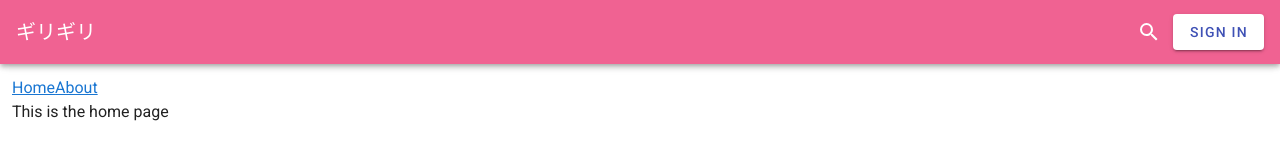
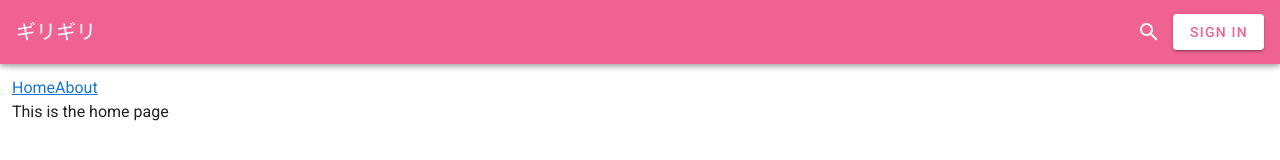
Before and after one commit to ericzyf/girigiri, a Vue app in the folder client/: page / in a window 1280 px wide. Shown: the top 160 px of the page. Built offline with nearby package versions, Linux system fonts and the light colour scheme.

Commit message:
change text color of sign in button

```diff
--- a/client/src/App.vue
+++ b/client/src/App.vue
@@ -11,7 +11,7 @@
       <v-btn icon>
         <v-icon>{{ mdiMagnify }}</v-icon>
       </v-btn>
-      <v-btn color="white" class="indigo--text">SIGN IN</v-btn>
+      <v-btn color="white" class="pink--text text--lighten-2">SIGN IN</v-btn>
     </v-app-bar>
 
     <v-content>
```
